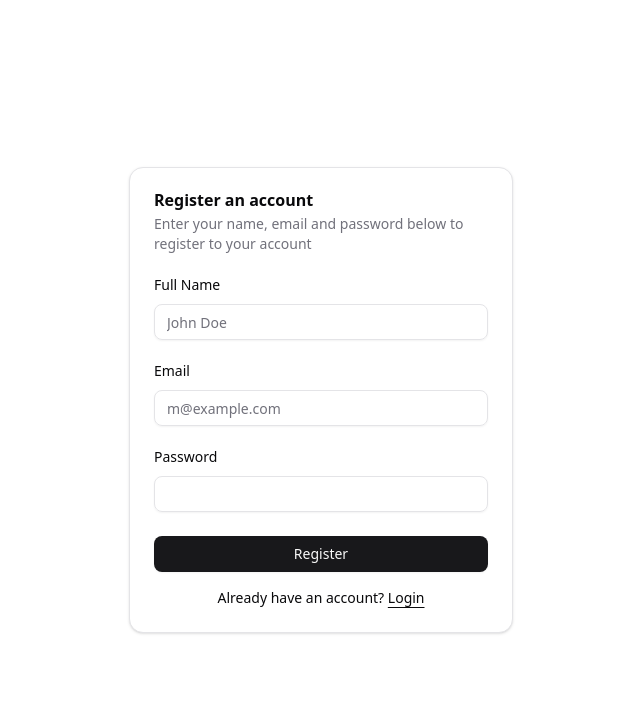
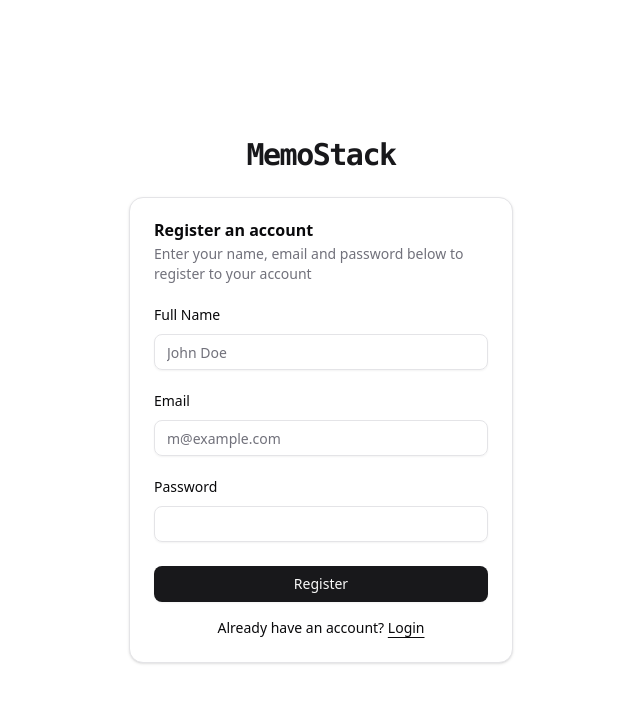
Before and after one commit to henwijames/memo-stack, a React (Vite) app in the folder frontend/: page /register in a window 1280 px wide. Shown: the top 702 px of the page, without its empty margins (319-959 px from the left). Built offline with nearby package versions, Linux system fonts and the light colour scheme; no server answers.

Commit message:
feat: update header in Login and Register pages to use Motion.h1 for improved styling and animation

```diff
--- a/frontend/src/pages/LoginPage.jsx
+++ b/frontend/src/pages/LoginPage.jsx
@@ -60,10 +60,18 @@ const LoginPage = () => {
     <div className="flex min-h-svh w-full items-center justify-center p-6 md:p-10">
       <div className="w-full max-w-sm">
         <div className="flex flex-col gap-6">
+          <Motion.h1
+            initial={{ opacity: 0, y: 20 }}
+            animate={{ opacity: 1, y: 0 }}
+            transition={{ duration: 0.3 }}
+            className="text-3xl text-center font-bold text-primary font-mono tracking-tighter"
+          >
+            MemoStack
+          </Motion.h1>
           <Motion.div
             initial={{ opacity: 0, y: 20 }}
             animate={{ opacity: 1, y: 0 }}
-            transition={{ duration: 0.3 }}
+            transition={{ duration: 0.5, delay: 0.1 }}
           >
             <Card>
               <CardHeader>
--- a/frontend/src/pages/RegisterPage.jsx
+++ b/frontend/src/pages/RegisterPage.jsx
@@ -64,10 +64,18 @@ const RegisterPage = () => {
     <div className="flex min-h-svh w-full items-center justify-center p-6 md:p-10">
       <div className="w-full max-w-sm">
         <div className="flex flex-col gap-6">
+          <Motion.h1
+            initial={{ opacity: 0, y: 20 }}
+            animate={{ opacity: 1, y: 0 }}
+            transition={{ duration: 0.3 }}
+            className="text-3xl text-center font-bold text-primary font-mono tracking-tighter"
+          >
+            MemoStack
+          </Motion.h1>
           <Motion.div
             initial={{ opacity: 0, y: 20 }}
             animate={{ opacity: 1, y: 0 }}
-            transition={{ duration: 0.3 }}
+            transition={{ duration: 0.3, delay: 0.1 }}
           >
             <Card>
               <CardHeader>
```
